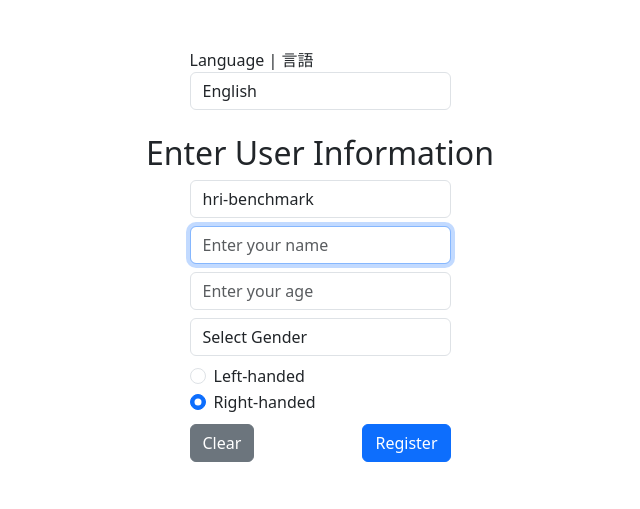
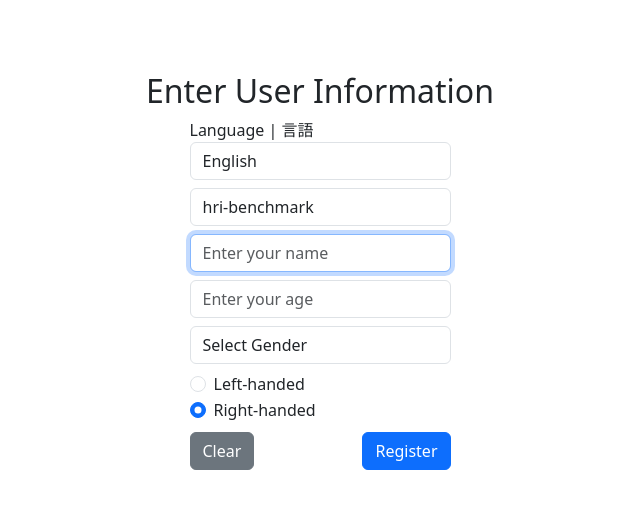
Before and after one commit to arayabrain/multiagent-bmi-webui-collab, a FastAPI app: page /register in a window 1280 px wide. Shown: the top 509 px of the page, without its empty margins (320-960 px from the left). Run offline with FastAPI, Linux system fonts and the light colour scheme; data that the repository does not hold is empty; parts of the project's set-up code (start-up, migrations or seed data) failed here and were passed over.

Commit message:
Minor UI changes to the register page

```diff
--- a/app/templates/register.html
+++ b/app/templates/register.html
@@ -10,15 +10,6 @@
 
 <body>
     <div class="container mt-5 bg-white rounded">
-        <div class="row justify-content-center">
-            <div class="col-md-3">
-                <label id="ui-language-text" for="ui-language">Language</label>
-                <select class="form-control" id="ui-language" name="ui-language">
-                    <option value="en">English</option>
-                    <option value="jp">日本語</option>
-                </select>
-            </div>
-        </div>
         <br/>
         <div class="row">
             <div class="col-12 text-center">
@@ -28,6 +19,11 @@
         <div class="row justify-content-center">
             <div class="col-md-3">
                 <form id="userinfoForm">
+                    <label id="ui-language-text" for="ui-language">Language</label>
+                    <select class="form-control mb-2" id="ui-language" name="ui-language">
+                        <option value="en">English</option>
+                        <option value="jp">日本語</option>
+                    </select>
                     <input type="text" class="form-control mb-2" id="projectName" name="projectName" placeholder="Project name" required
                     autocomplete="projectName" value="hri-benchmark" defaultValue="hri-benchmark">
                     <input type="text" class="form-control mb-2" name="name" id="name" placeholder="Enter your name" required
```
